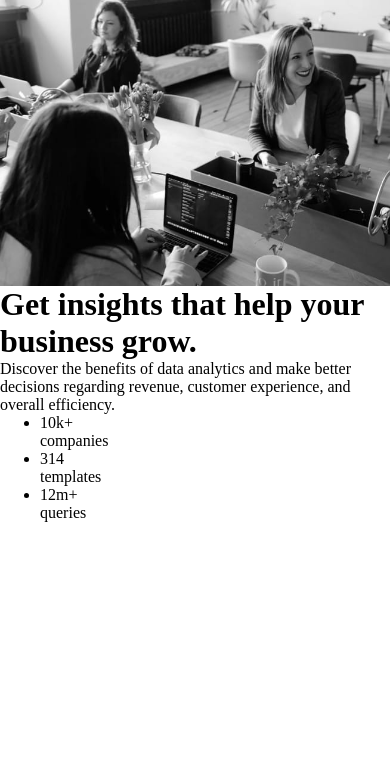
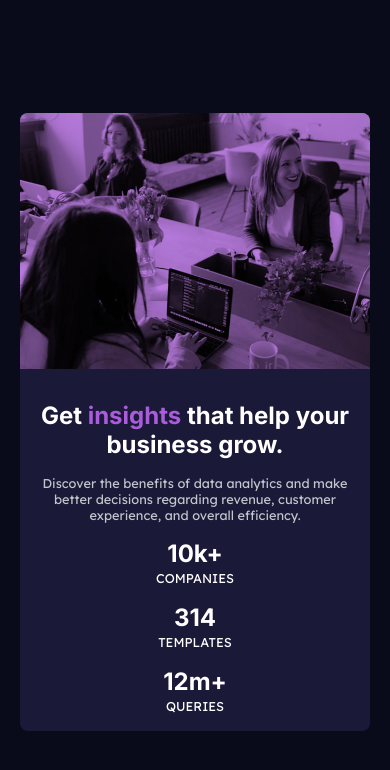
Before and after one commit to shox2022orol/frontend-mentor, a plain HTML site: page index.html in a window 390 px wide. Drawn offline with Linux system fonts and the light colour scheme.

Commit message:
add mobile version

```diff
--- a/index.html
+++ b/index.html
@@ -25,7 +25,7 @@
       </div>
       <div class="card_content">
          <h1>
-          Get insights that help your business grow.
+          Get <span>insights</span> that help your business grow.
          </h1>
 
 
--- a/style.css
+++ b/style.css
@@ -8,7 +8,7 @@
 --clr-main-pr: hsla(0, 0%, 100%, 0.75);
 --clr-main-stats: hsla(0, 0%, 100%, 0.6);
 
---fs:15px
+--fs:15px;
 
 --ff-normal: 'Inter', sans-serif;
 --ff-accent: 'Lexend Deca', sans-serif;
@@ -19,7 +19,7 @@
  1. Use a more-intuitive box-sizing model.
 */
 *, *::before, *::after  {
-    box-sizing;
+    box-sizing:border-box;
   }
   /*
    2. Remove default margin
@@ -61,3 +61,85 @@
   p, h1, h2, h3, h4, h5, h6 {
     overflow-wrap: break-word;
   }
+
+
+  body{
+    background-color: var(--clr-main-bg);
+    color: var(--clr-main-pr);
+    font-size: var(--fs);
+    font-family: var(--ff-normal);
+    font-weight: 400;
+
+    display: flex;
+    justify-content: center;
+    align-items: center;
+    min-height: 100vh;
+
+
+
+  }
+  .card{
+    margin: 1rem;
+    background-color: var(--clr-card-bg);
+    display: flex;
+    flex-direction: column;
+    gap: 1rem;
+    border-radius: 0.5rem;
+    overflow: hidden;
+    max-width: 350px;
+
+}
+.card_photo{
+    position: relative;
+}
+.card_photo::after{
+
+    content:"" ;
+    position: absolute;
+    inset: 0;
+    background-color: var(--clr-accent);
+    opacity: 0.8;
+    mix-blend-mode: multiply;
+}
+.card_content{
+    padding: 1rem;
+    display: flex;
+    flex-direction: column;
+    gap: 1rem;
+    text-align: center;
+
+
+  }
+  h1{
+    color: var(--clr-main-hd);
+    font-size: 1.5rem;
+  }
+
+  .card_content>p{
+    color: var(--clr-main-pr);
+    font-family: var(--ff-accent);
+    font-size: 0.8rem;
+  }
+  .card_content>h1>span{
+    color: var(--clr-accent);
+  }
+  ul{
+    color: var(--clr-main-hd);
+    list-style-type: none;
+    padding: 0rem;
+    display: flex;
+    flex-direction: column;
+    gap: 1rem;
+
+  }
+  ul>li>p{
+    color: var(--clr-main-hd);
+    font-size: 1.5rem;
+    font-weight: 700;
+  }
+  ul>li>span{
+    color: var(--clr-main-hd);
+    text-transform: uppercase;
+    font-family: var(--ff-accent);
+    font-size: 0.8rem;
+  }
```
